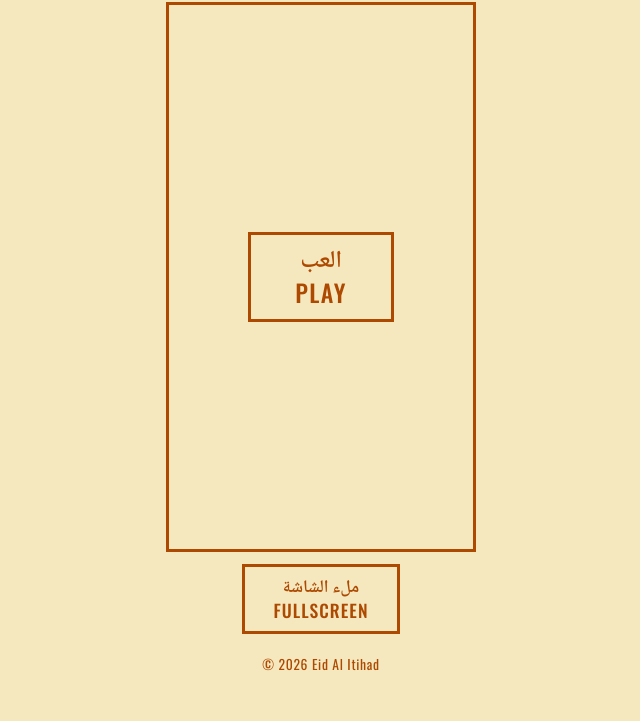
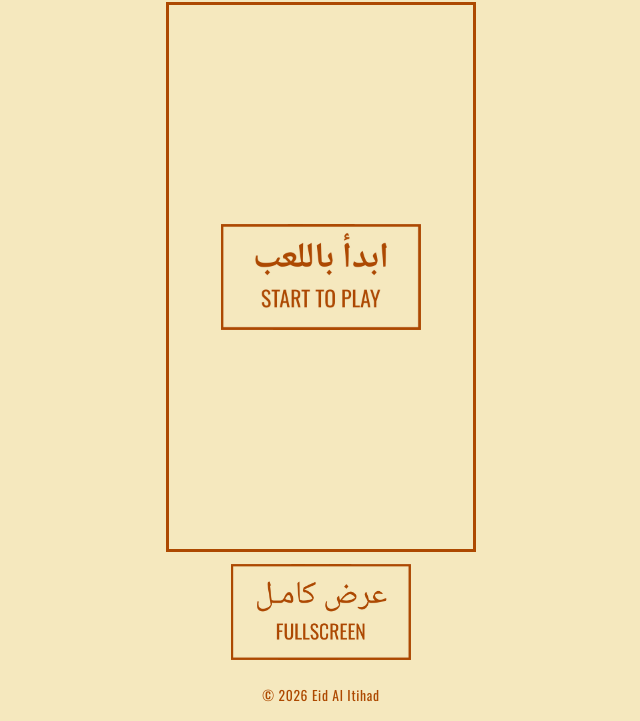
Before and after one commit to Ahmed-078/eid-etihad-game, a plain HTML site: page index.html in a window 1280 px wide. Shown: the part 124-845 px from the top of the page, without its empty margins (319-959 px from the left). Before the commit the page ends 814 px from the top, so only its background shows below. Drawn offline with Linux system fonts and the light colour scheme.

Commit message:
Use Ali's button designs for Start to Play and Fullscreen
Co-Authored-By: Claude Opus 5.5 <noreply@anthropic.com>
Claude-Session: https://claude.ai/code/session_01QhNgXmNau3tmahmhBqrJcv

```diff
--- a/index.html
+++ b/index.html
@@ -29,6 +29,11 @@
   .btn{font:inherit;font-weight:500;letter-spacing:.06em;text-transform:uppercase;background:var(--bg);color:var(--ink);border:3px solid var(--ink);cursor:pointer;padding:10px 28px;font-size:1.1rem;display:inline-flex;flex-direction:column;align-items:center;line-height:1.25}
   .btn:hover,.btn:active{background:var(--ink);color:var(--bg)}
   .btn .ar{text-transform:none;letter-spacing:0;font-weight:600}
+  .imgbtn{background:none;border:0;padding:0;cursor:pointer;display:inline-block;line-height:0;transition:transform .1s}
+  .imgbtn img{display:block;width:180px;height:auto}
+  #play img{width:min(200px,60%);width:200px;max-width:100%}
+  .imgbtn:hover{transform:scale(1.04)}.imgbtn:active{transform:scale(.97)}
+  .imgbtn:focus-visible{outline:3px solid var(--ink);outline-offset:3px}
   .play{font-size:1.5rem;padding:12px 44px}
   .bar{width:min(260px,75%);height:10px;border:2px solid var(--ink);display:none}
   .bar>div{height:100%;width:0;background:var(--ink);transition:width .2s}
@@ -51,13 +56,13 @@
   <canvas id="unity-canvas" tabindex="-1"></canvas>
   <button class="fs-close" id="fs-close" aria-label="Exit fullscreen">✕</button>
   <div class="overlay" id="overlay">
-    <button class="btn play" id="play"><span class="ar" lang="ar">العب</span><span>Play</span></button>
+    <button class="imgbtn" id="play" aria-label="ابدأ باللعب Start to play"><img src="img/btn-play.png" alt="" width="600" height="318"></button>
     <div class="bar" id="bar"><div id="fill"></div></div>
     <div class="pct" id="pct">0%</div>
     <div class="err" id="err"></div>
   </div>
 </div>
-<div class="controls"><button class="btn" id="fs"><span class="ar" lang="ar">ملء الشاشة</span><span>Fullscreen</span></button></div>
+<div class="controls"><button class="imgbtn" id="fs" aria-label="عرض كامل Fullscreen"><img src="img/btn-fullscreen.png" alt="" width="600" height="318"></button></div>
 <div class="notice" id="mobile">Tap Fullscreen for the best view.</div>
 <footer>© <span id="yr"></span> Eid Al Itihad</footer>
 <script src="game.config.js"></script>
```
Also changed, not shown: img/btn-fullscreen.png (added), img/btn-play.png (added).
